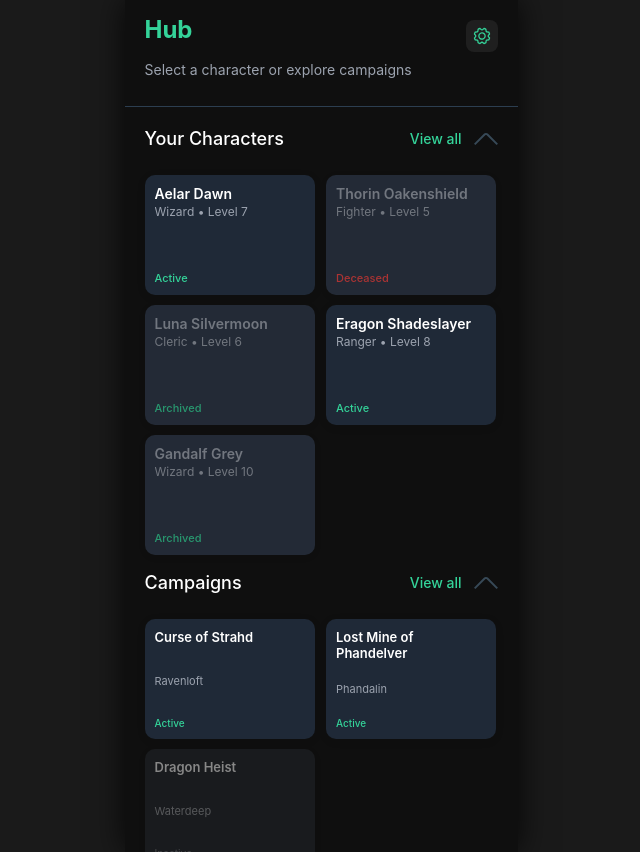
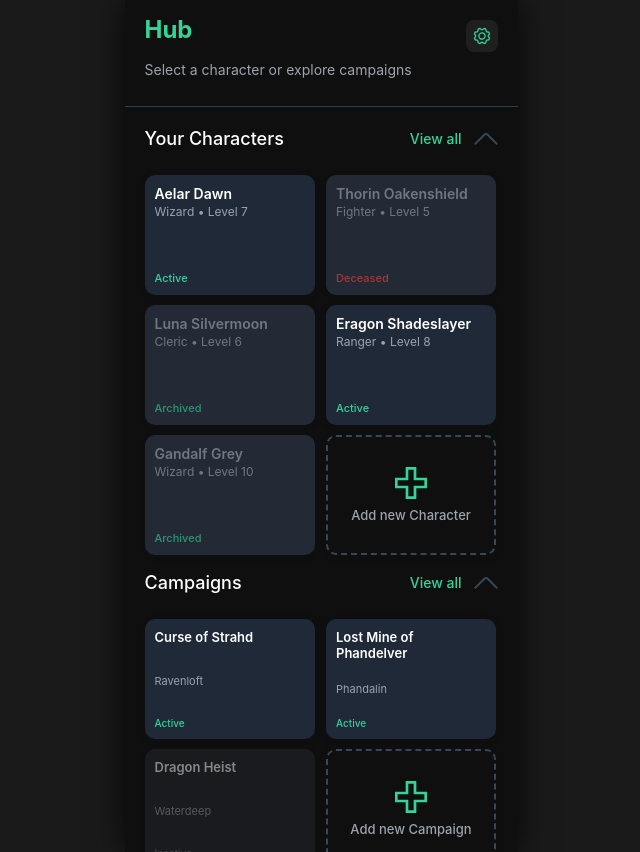
Before and after one commit to Whimsy-rat-trap/dnd-mobile-app, a React (Create React App) app: page /hub in a window 1280 px wide. Shown: the whole page, without its empty margins (319-959 px from the left). Built offline with nearby package versions, Linux system fonts and the light colour scheme.

Commit message:
0.0.41.13 (more work the hub page; added ability to create new cards into sections)

```diff
--- a/src/pages/Hub.css
+++ b/src/pages/Hub.css
@@ -257,3 +257,40 @@
 .campaign-card-hub.inactive .campaign-status-hub {
     color: #6b7280;
 }
+
+/* Карточка добавления (общая для персонажей и кампаний) */
+.add-card {
+    background: transparent !important;
+    border: 2px dashed #374957;
+    display: flex;
+    align-items: center;
+    justify-content: center;
+    cursor: pointer;
+    transition: border-color 0.2s, background 0.2s;
+}
+
+.add-card:hover {
+    border-color: #34d399;
+    background: rgba(52, 211, 153, 0.05) !important;
+    transform: scale(1.02);
+}
+
+.add-card-content {
+    display: flex;
+    flex-direction: column;
+    align-items: center;
+    gap: 8px;
+}
+
+.add-card-content svg {
+    width: 32px;
+    height: 32px;
+}
+
+.add-card-label {
+    font-family: var(--font-family);
+    font-weight: 500;
+    font-size: 13px;
+    color: #9ca3af;
+    text-align: center;
+}
--- a/src/pages/Hub.tsx
+++ b/src/pages/Hub.tsx
@@ -46,6 +46,50 @@ const Hub: React.FC = () => {
         </svg>
     );
 
+    const renderAddCharacterCard = () => (
+        <div
+            className="character-card-hub add-card"
+            onClick={() => {/* navigate to /characters/new */}}
+            style={{ cursor: 'pointer' }}
+        >
+            <div className="add-card-content">
+                <svg width="24" height="24" viewBox="0 0 24 24" fill="none" xmlns="http://www.w3.org/2000/svg">
+                    <g clipPath="url(#clip0_403_3756)">
+                        <path d="M16 24H8V16H0V8H8V0H16V8H24V16H16V24ZM10 22H14V14H22V10H14V2H10V10H2V14H10V22Z" fill="#34D399" />
+                    </g>
+                    <defs>
+                        <clipPath id="clip0_403_3756">
+                            <rect width="24" height="24" fill="white" />
+                        </clipPath>
+                    </defs>
+                </svg>
+                <span className="add-card-label">Add new Character</span>
+            </div>
+        </div>
+    );
+
+    const renderAddCampaignCard = () => (
+        <div
+            className="campaign-card-hub add-card"
+            onClick={() => {/* navigate to /campaigns/new */}}
+            style={{ cursor: 'pointer' }}
+        >
+            <div className="add-card-content">
+                <svg width="24" height="24" viewBox="0 0 24 24" fill="none" xmlns="http://www.w3.org/2000/svg">
+                    <g clipPath="url(#clip0_403_3756)">
+                        <path d="M16 24H8V16H0V8H8V0H16V8H24V16H16V24ZM10 22H14V14H22V10H14V2H10V10H2V14H10V22Z" fill="#34D399" />
+                    </g>
+                    <defs>
+                        <clipPath id="clip0_403_3756">
+                            <rect width="24" height="24" fill="white" />
+                        </clipPath>
+                    </defs>
+                </svg>
+                <span className="add-card-label">Add new Campaign</span>
+            </div>
+        </div>
+    );
+
     return (
         <div className="page hub-page">
             <div className="hub-header">
@@ -87,6 +131,7 @@ const Hub: React.FC = () => {
                                     </div>
                                 </Link>
                             ))}
+                            {renderAddCharacterCard()}
                         </div>
                     )}
                 </div>
@@ -111,6 +156,7 @@ const Hub: React.FC = () => {
                                     </div>
                                 </Link>
                             ))}
+                            {renderAddCampaignCard()}
                         </div>
                     )}
                 </div>
```
